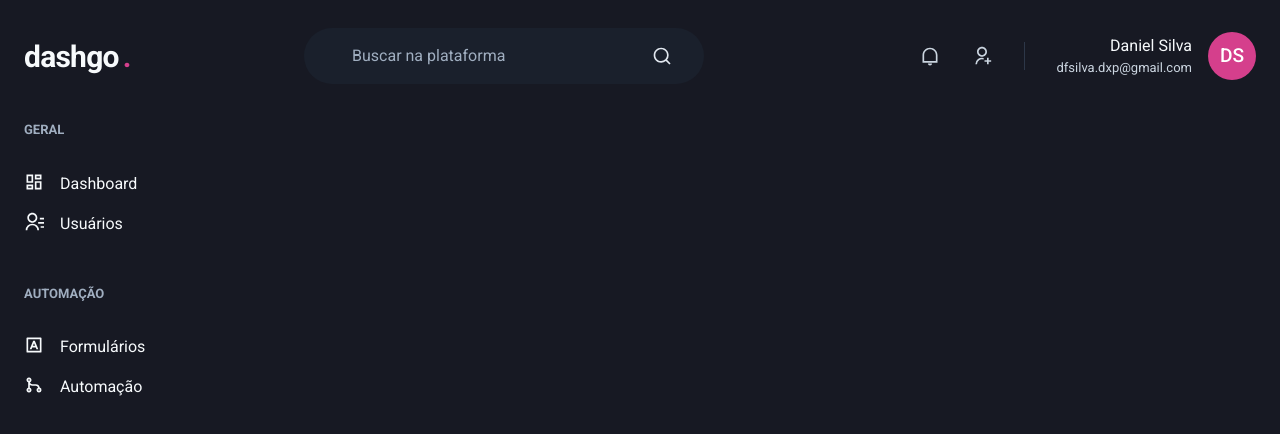
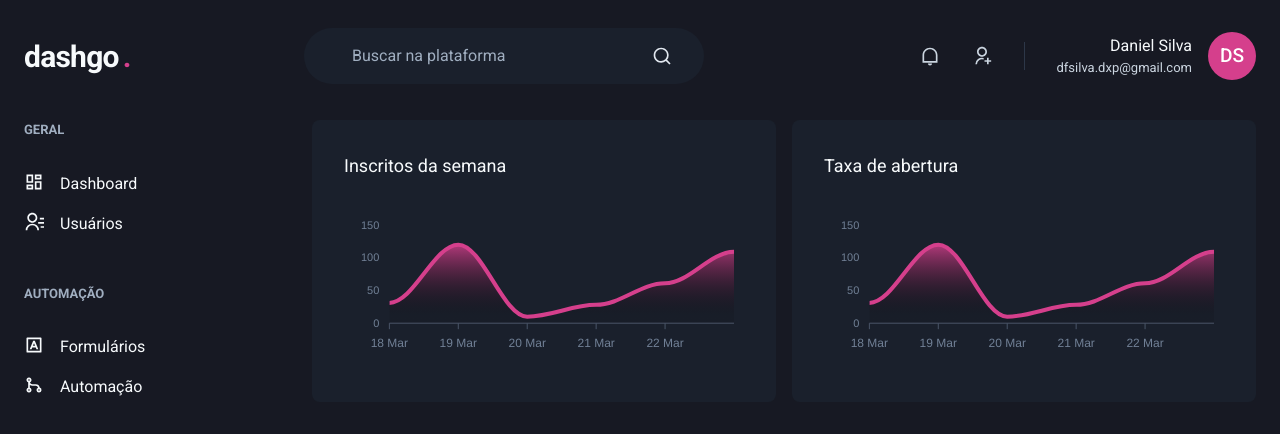
Before and after one commit to dfsilvadev/ignite-dashgo, a Next.js app: page /dashboard in a window 1280 px wide. Shown: the top 434 px of the page. Built offline with nearby package versions, Linux system fonts and the light colour scheme.

Commit message:
feat: implementando a page dashboard

```diff
--- a/src/pages/dashboard.tsx
+++ b/src/pages/dashboard.tsx
@@ -1,6 +1,64 @@
-import { Flex } from "@chakra-ui/react";
+import { Box, Flex, SimpleGrid, Text, theme } from "@chakra-ui/react";
+import dynamic from "next/dynamic";
 import { Header } from "../components/Header";
 import { Sidebar } from "../components/Sidebar";
+
+const Chart = dynamic(() => import("react-apexcharts"), {
+  ssr: false,
+});
+
+const options = {
+  chart: {
+    toolbar: {
+      show: false,
+    },
+    zoom: {
+      enabled: false,
+    },
+    foreColor: theme.colors.gray[500],
+  },
+  grid: {
+    show: false,
+  },
+  dataLabels: {
+    enabled: false,
+  },
+  tooltip: {
+    enabled: false,
+  },
+  xaxis: {
+    type: "datetime" as any,
+    axisBorder: {
+      color: theme.colors.gray[600],
+    },
+    axisTicks: {
+      color: theme.colors.gray[600],
+    },
+    categories: [
+      "2021-03-18T00:00:00.000Z",
+      "2021-03-19T00:00:00.000Z",
+      "2021-03-20T00:00:00.000Z",
+      "2021-03-21T00:00:00.000Z",
+      "2021-03-22T00:00:00.000Z",
+      "2021-03-23T00:00:00.000Z",
+    ],
+  },
+  fill: {
+    opacity: 0.3,
+    type: "gradient",
+    gradient: {
+      shade: "dark",
+      shadeIntensity: 1,
+      opacityFrom: 0.9,
+      opacityTo: 0.3,
+      stops: [0, 90, 100],
+    },
+    colors: [theme.colors.pink[500]],
+  },
+  colors: [theme.colors.pink[500]],
+};
+
+const series = [{ name: "series1", data: [31, 120, 10, 28, 61, 109] }];
 
 export default function Dashboard() {
   return (
@@ -14,6 +72,20 @@
         paddingX="6"
       >
         <Sidebar />
+        <SimpleGrid flex="1" gap="4" minChildWidth="320px" align="flex-start">
+          <Box padding="8" background="gray.800" borderRadius={8} pb="4">
+            <Text fontSize="lg" marginBottom="4">
+              Inscritos da semana
+            </Text>
+            <Chart options={options} series={series} type="area" height={160} />
+          </Box>
+          <Box padding="8" background="gray.800" borderRadius={8}>
+            <Text fontSize="lg" marginBottom="4">
+              Taxa de abertura
+            </Text>
+            <Chart options={options} series={series} type="area" height={160} />
+          </Box>
+        </SimpleGrid>
       </Flex>
     </Flex>
   );
```
